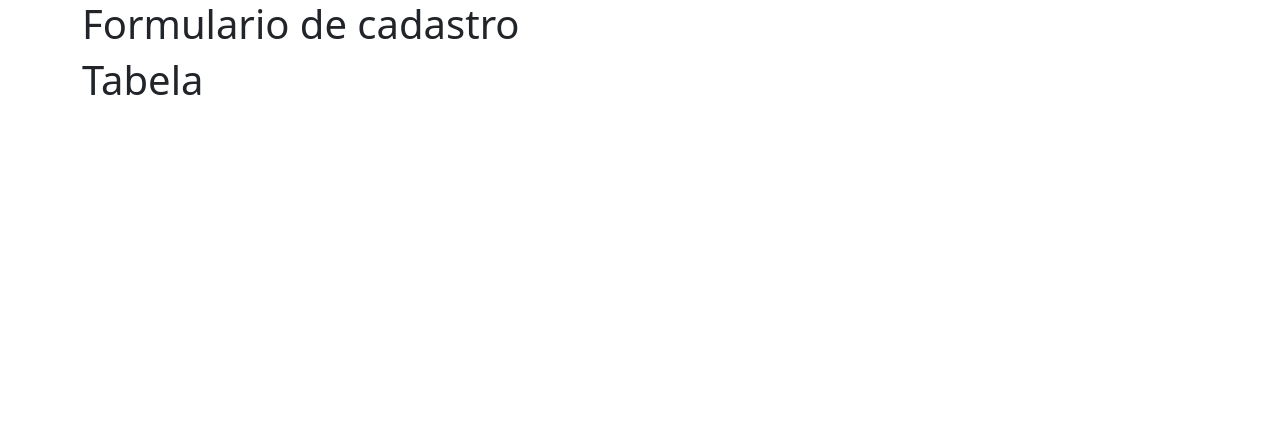
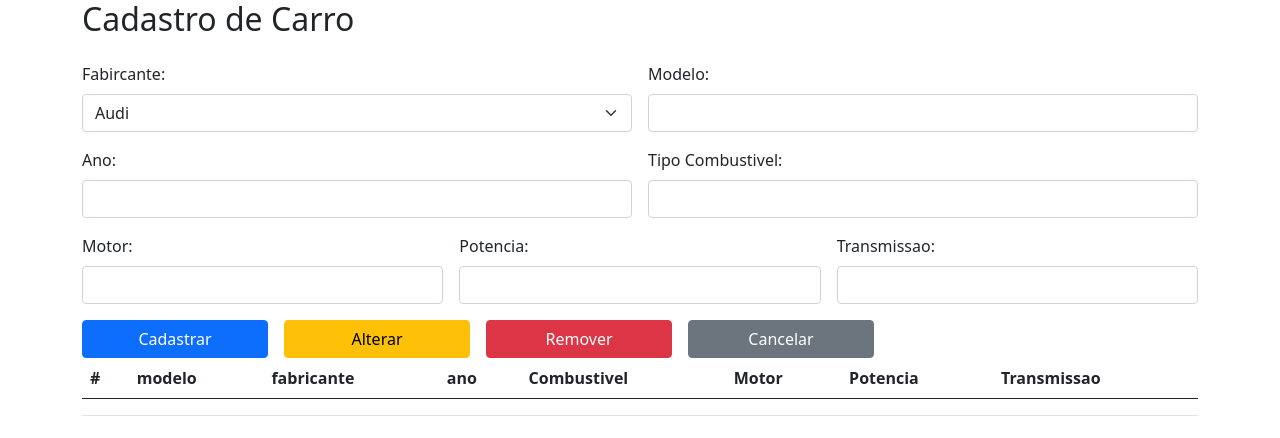
Before and after one commit to andreluizcnunes/cadCarro, a React (Vite) app in the folder frontend/Cad-car/: page / in a window 1280 px wide. Shown: the top 438 px of the page. Built offline with nearby package versions, Linux system fonts and the light colour scheme.

Commit message:
Frontend style Formulario and Tabela

```diff
--- a/frontend/Cad-car/src/components/Formulario.jsx
+++ b/frontend/Cad-car/src/components/Formulario.jsx
@@ -1,8 +1,71 @@
 import React from "react";
 
 const Formulario = () => {
-    return(
-        <h1>Formulario de cadastro</h1>
+    return (
+        <form className="row g-3">
+            <h2>Cadastro de Carro</h2>
+
+            <div class="col-md-6">
+                <label for="fabricante" class="form-label">Fabircante:</label>
+                <select id="fabricante" class="form-select" name="fabricante">
+                    <option selected value="Audi">Audi</option>
+                    <option value="BMW">BMW</option>
+                    <option value="CAOA-Chery">CAOA Chery</option>
+                    <option value="Chevrolet">Chevrolet</option>
+                    <option value="Citroen">Citroen</option>
+                    <option value="Fiat">Fiat</option>
+                    <option value="Ford">Ford</option>
+                    <option value="Honda">Honda</option>
+                    <option value="Hyundai">Hyundai</option>
+                    <option value="Jeep">Jeep</option>
+                    <option value="Mercedes-Benz">Mercedes Benz</option>
+                    <option value="Nissan">Nissan</option>
+                    <option value="Peugeot">Peugeot</option>
+                    <option value="Renault">Renault</option>
+                    <option value="Toyota">Toyota</option>
+                    <option value="Volkswagen">Volkswagen</option>
+                </select>
+            </div>
+
+            <div className="col-md-6">
+                <label htmlFor="modelo" className="form-label">Modelo:</label>
+                <input type="email" id="modelo" name="modelo" className="form-control" />
+            </div>
+
+            <div className="col-md-6">
+                <label htmlFor="ano" className="form-label">Ano:</label>
+                <input type="number" id="ano" name="ano" className="form-control" />
+            </div>
+
+            <div className="col-md-6">
+                <label htmlFor="tipoCombustivel" className="form-label">Tipo Combustivel:</label>
+                <input type="text" id="tipoCombustivel" name="tipoCombustivel" className="form-control" />
+            </div>
+
+            <div className="col-md-4">
+                <label htmlFor="motor" className="form-label">Motor:</label>
+                <input type="text" id="motor" name="motor" className="form-control" />
+            </div>
+
+            <div className="col-md-4">
+                <label htmlFor="potencia" className="form-label">Potencia:</label>
+                <input type="text" id="potencia" name="potencia" className="form-control" />
+            </div>
+
+            <div className="col-md-4">
+                <label htmlFor="transmissao" className="form-label">Transmissao:</label>
+                <input type="text" id="transmissao" name="transmissao" className="form-control" />
+            </div>
+
+            <div className="d-flex gap-3">
+                <input type="button" value='Cadastrar' className="btn btn-primary col-md-2"/>
+                <input type="button" value='Alterar' className="btn btn-warning col-md-2"/>
+                <input type="button" value='Remover' className="btn btn-danger col-md-2"/>
+                <input type="button" value='Cancelar' className="btn btn-secondary col-md-2"/>
+            </div>
+
+
+        </form>
     );
 };
 
--- a/frontend/Cad-car/src/components/Tabela.jsx
+++ b/frontend/Cad-car/src/components/Tabela.jsx
@@ -2,7 +2,33 @@ import React from "react";
 
 const Tabela = () =>{
     return(
-        <h1>Tabela</h1>
+        <table className="table">
+            <thead>
+                <tr>
+                    <th>#</th>
+                    <th>modelo</th>
+                    <th>fabricante</th>
+                    <th>ano</th>
+                    <th>Combustivel</th>
+                    <th>Motor</th>
+                    <th>Potencia</th>
+                    <th>Transmissao</th>
+                </tr>
+            </thead>
+
+            <tbody>
+                <tr>
+                    <td></td>
+                    <td></td>
+                    <td></td>
+                    <td></td>
+                    <td></td>
+                    <td></td>
+                    <td></td>
+                    <td></td>
+                </tr>
+            </tbody>
+        </table>
     );
 };
 
```
